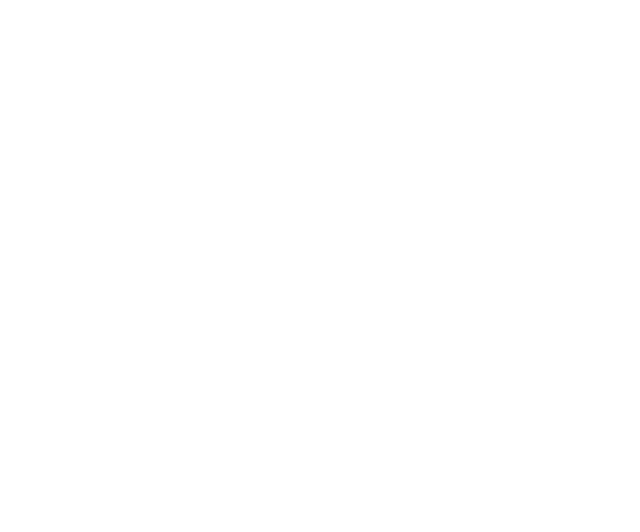
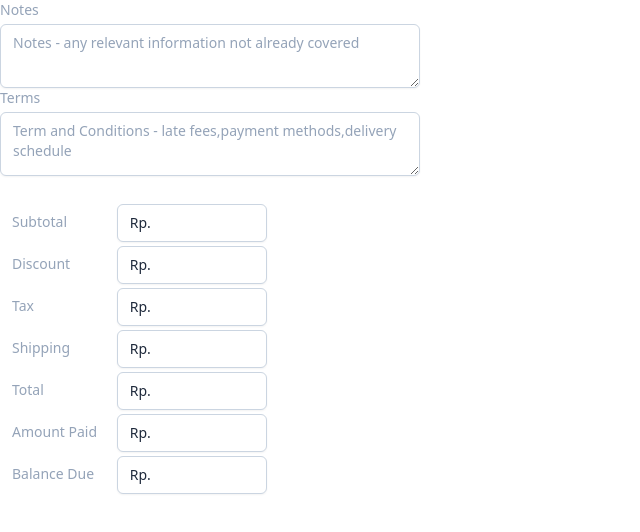
Before and after one commit to yahoogm/invoice-generator, a React (Create React App) app: page / in a window 1280 px wide. Shown: the top 532 px of the page, without its empty margins (0-640 px from the left). Built offline with nearby package versions, Linux system fonts and the light colour scheme; the HTML template or start-up script is replaced by a standard one.

Commit message:
push punya david

```diff
--- a/src/App.js
+++ b/src/App.js
@@ -1,7 +1,12 @@
-import './App.css';
+import "./App.css"
+import Footer from "./components/footer/Footer"
 
 function App() {
-  return <div className="App"></div>;
+  return (
+    <div className="App">
+      <Footer />
+    </div>
+  )
 }
 
-export default App;
+export default App
--- /dev/null
+++ b/src/components/footer/Footer.jsx
@@ -0,0 +1,19 @@
+import Sidebar from "../footer/Sidebar"
+import Total from "../footer/Total"
+const Footer = () => {
+  return (
+    <>
+      <Sidebar title={"Notes"} place={"Notes - any relevant information not already covered"} />
+      <Sidebar title={"Terms"} place={"Term and Conditions - late fees,payment methods,delivery schedule"} />
+      <br />
+      <Total inputtext={"Subtotal"} inputplace={"Rp."} />
+      <Total inputtext={"Discount"} inputplace={"Rp."} />
+      <Total inputtext={"Tax"} inputplace={"Rp."} />
+      <Total inputtext={"Shipping"} inputplace={"Rp."} />
+      <Total inputtext={"Total"} inputplace={"Rp."} />
+      <Total inputtext={"Amount Paid"} inputplace={"Rp."} />
+      <Total inputtext={"Balance Due"} inputplace={"Rp."} />
+    </>
+  )
+}
+export default Footer
--- /dev/null
+++ b/src/components/footer/Sidebar.jsx
@@ -0,0 +1,17 @@
+const Sidebar = ({ title, place }) => {
+  return (
+    <>
+      <div style={{ width: 420 }}>
+        <label>
+          <span className=" block text-sm font-medium text-slate-400">{title}</span>
+          <textarea
+            type="text"
+            class="h-16 mt-1 px-3 py-2 bg-white border shadow-sm border-slate-300 placeholder-slate-400 focus:outline-none focus:border-green-400 focus:ring-green-300 block w-full rounded-md sm:text-sm focus:ring-0"
+            placeholder={place}
+          />
+        </label>
+      </div>
+    </>
+  )
+}
+export default Sidebar
--- /dev/null
+++ b/src/components/footer/Total.css
@@ -0,0 +1,3 @@
+.grid > input {
+  background-color: aqua;
+}
--- /dev/null
+++ b/src/components/footer/Total.jsx
@@ -0,0 +1,30 @@
+const Total = ({ inputtext, inputplace }) => {
+  return (
+    <>
+      <div class="grid grid-cols-11 gap-1">
+        <div>
+          <input
+            style={{ borderWidth: 0, cursor: "pointer" }}
+            type="text"
+            className="mt-1 px-3 py-2  placeholder-slate-400 focus:outline-none focus:border-green-400 focus:ring-green-300 block w-full rounded-md sm:text-sm focus:ring-0"
+            placeholder={inputtext}
+          />
+        </div>
+
+        <div>
+          {" "}
+          <div style={{ width: 150 }}>
+            <label>
+              <input
+                type="text"
+                class="mt-1 px-3 py-2 bg-white border shadow-sm border-slate-300 placeholder-slate-800 focus:outline-none focus:border-green-400 focus:ring-green-300 block w-full rounded-md sm:text-sm focus:ring-0"
+                placeholder={inputplace}
+              />
+            </label>
+          </div>
+        </div>
+      </div>
+    </>
+  )
+}
+export default Total
```
